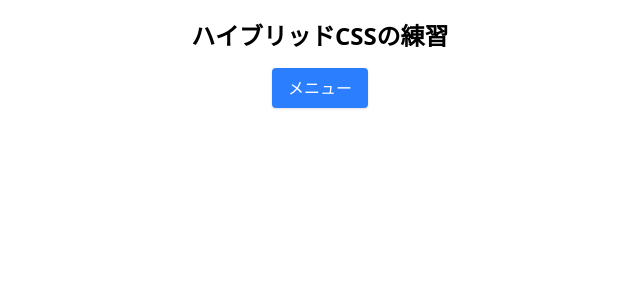
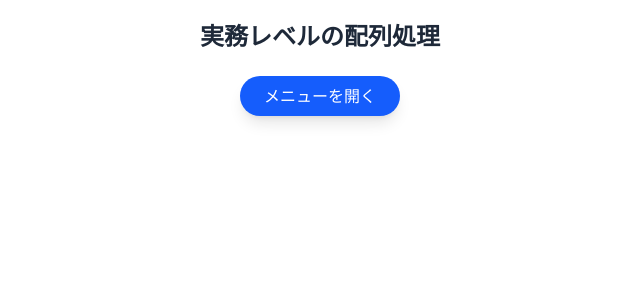
Before and after one commit to N7CmiYazaki/vite-react-template, a React (Vite) app: page / in a window 1280 px wide. Shown: the top 300 px of the page, without its empty margins (320-960 px from the left). Built offline with nearby package versions, Linux system fonts and the light colour scheme.

Commit message:
いろいろ変更した

```diff
--- a/src/index.tsx
+++ b/src/index.tsx
@@ -1,27 +1,43 @@
-import { useState } from 'react'; // Reactをインポート
-import styles from "./Menu.module.css";
+import { useState } from "react";
+import styles from "./Menu.module.css"
 
-export default function App() {
+const MENU_ITEMS = [
+  { id: 1, label: "ホーム", icon: "🏠", color: "text-blue-600"},
+  { id: 2, label: "プロフィール", icon: "👤", color: "text-gray-700"},
+  { id: 3, label: "設定", icon: "⚙", color: "text-gray-700"},
+  { id: 4, label: "ログアウト", icon: "🚪", color: "text-red-500"},
+];
+
+export default function App () {
   const [menuState, setMenuState] = useState<"open" | "closed">("closed");
 
   return (
-    <div className='p-5 text-center'>
-      <h1 className='text-2xl font-bold mb-4'>ハイブリッドCSSの練習</h1>
+    <div className=" p-5 text-center font-sans ">
+      <h1 className="text-2xl font-bold mb-6 text-gray-800">実務レベルの配列処理</h1>
 
       <button
-        onClick={() => setMenuState(menuState === "open" ? "closed" : "open")}
-        className='px-4 py-2 bg-blue-500 text-white rounded shadow hover:bg-blue-600 transition'
+        onClick={() => setMenuState(menuState === "open" ? "closed" : "open" )}
+        className={`px-6 py-2 text-white rounded-full shadow-lg transition-all transeform active:scale-95 ${
+          menuState === "open" ? "bg-red-500" : "bg-blue-600"
+        } }`}
       >
-        {menuState === "open" ? "閉じる" : "メニュー" }
+        {menuState === "open" ? "閉じる" : "メニューを開く" }
       </button>
 
       {menuState === "open" && (
-        <div className={`${styles.menuBox} mt-4 p-4 bg-gray-50 rounded-lg max-w-xs mx-auto text-left`}>
-          <p className="p-2 text-blue-600 font-semibold hover:bg-gray-200 rounded cursor-pointer">
-            ホーム
-          </p>
-          <p className="p-2 hover:bg-gray-200 rounded cursor-pointer">プロフィール</p>
-          <p className="p-2 hover:bg-gray-200 rounded cursor-pointer">設定</p>
+        <div className={`${styles.menuBox} mt-6 p-2 bg-white rounded-xl shadow-2xl max-w-xs mx-auto border border-gray-100`}>
+          {MENU_ITEMS.map((item) => (
+            <div
+              key={item.id}
+              className="flex items-center p-3 hover:bg-bule-50 rounded-lg cursor-pointer transition-colors group"
+            >
+              <span className="mr-3 text-xl">{item.icon}</span>
+              <span className={`font-medium ${item.color} group-hovor:text-bule-700`}>
+                {item.label}
+              </span>
+            </div>
+          ))}
+
         </div>
       )}
     </div>
```
